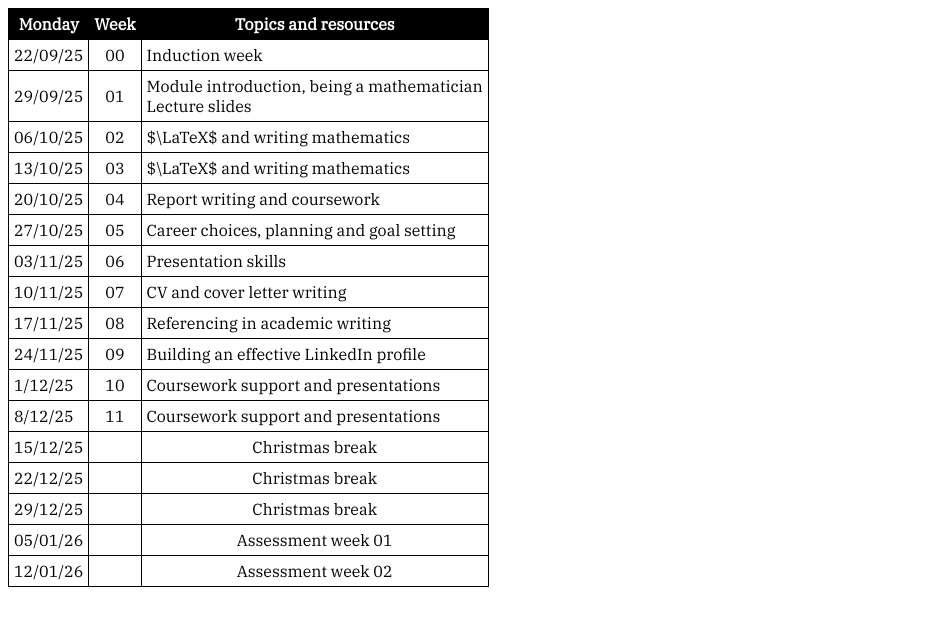
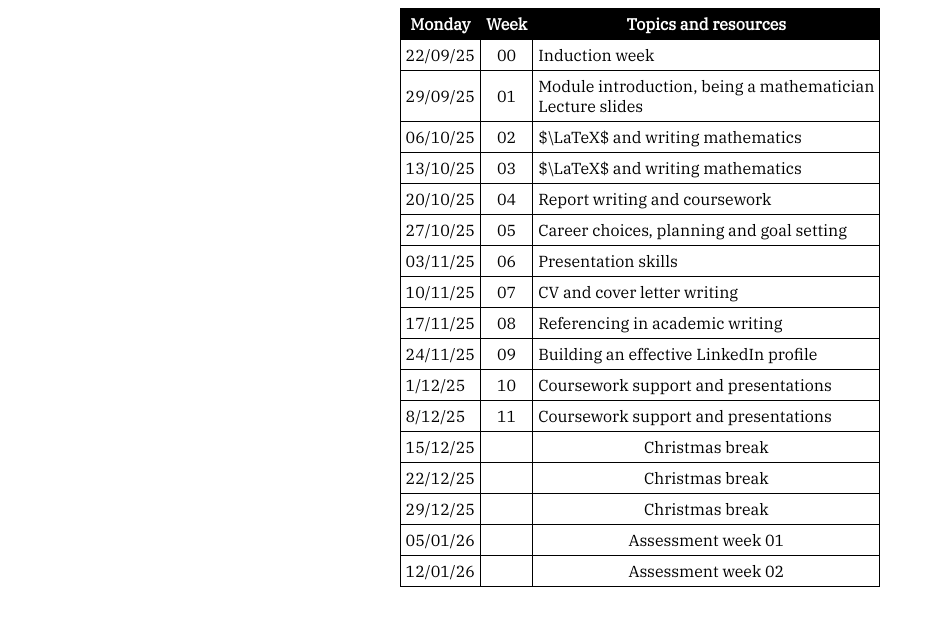
Before and after one commit to killianobrien/gde2526, a plain HTML site: page schedule.html in a window 1280 px wide. Shown: the whole page, without its empty margins (0-935 px from the left). Drawn offline with nearby package versions, Linux system fonts and the light colour scheme.

Commit message:
schedule

```diff
--- a/schedule.html
+++ b/schedule.html
@@ -11,7 +11,8 @@
   table, th, td {
     border: 1px solid black;
     border-collapse: collapse;
-  }
+    margin-left:auto;
+    margin-right:auto}
   th {
     padding: 5px;
     background-color: rgb(0, 0, 0);
```
